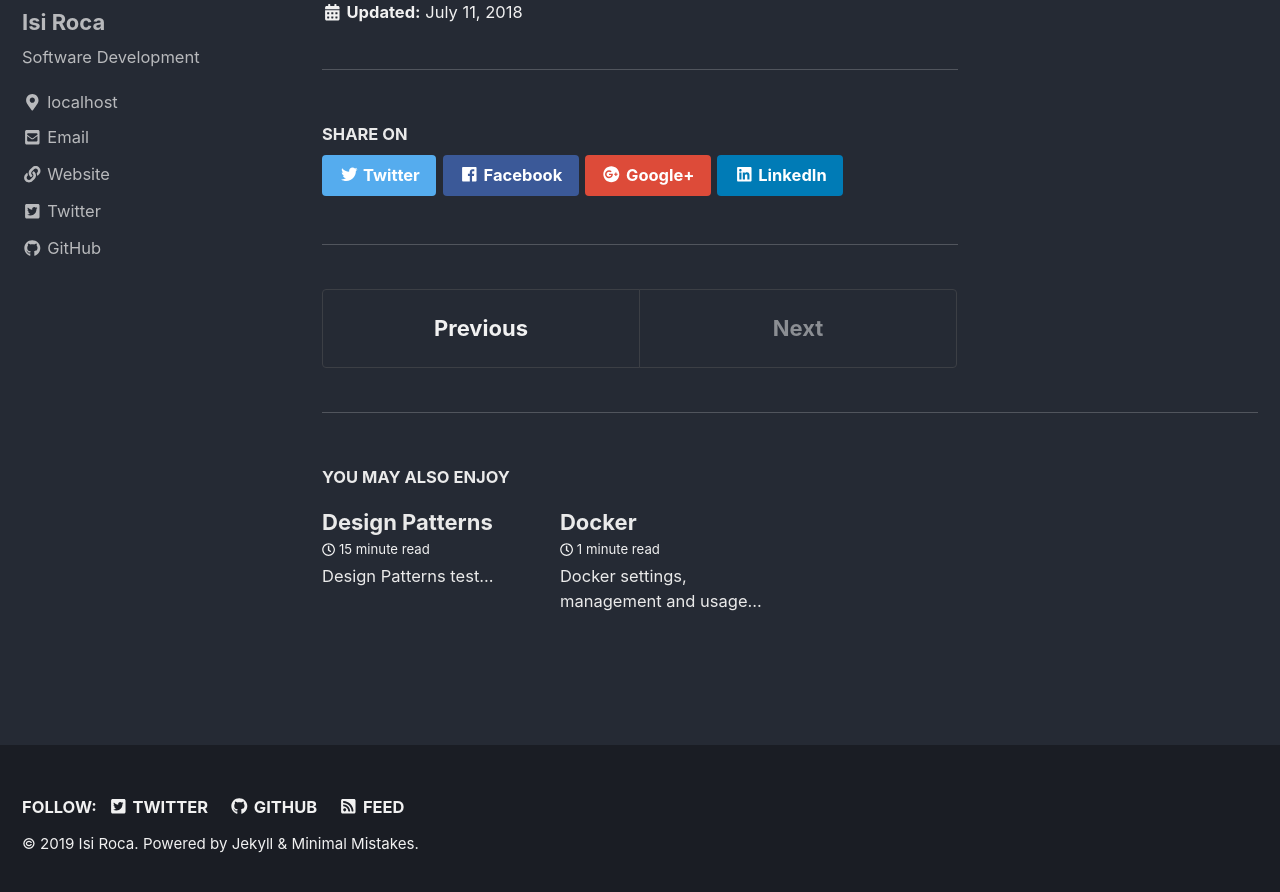
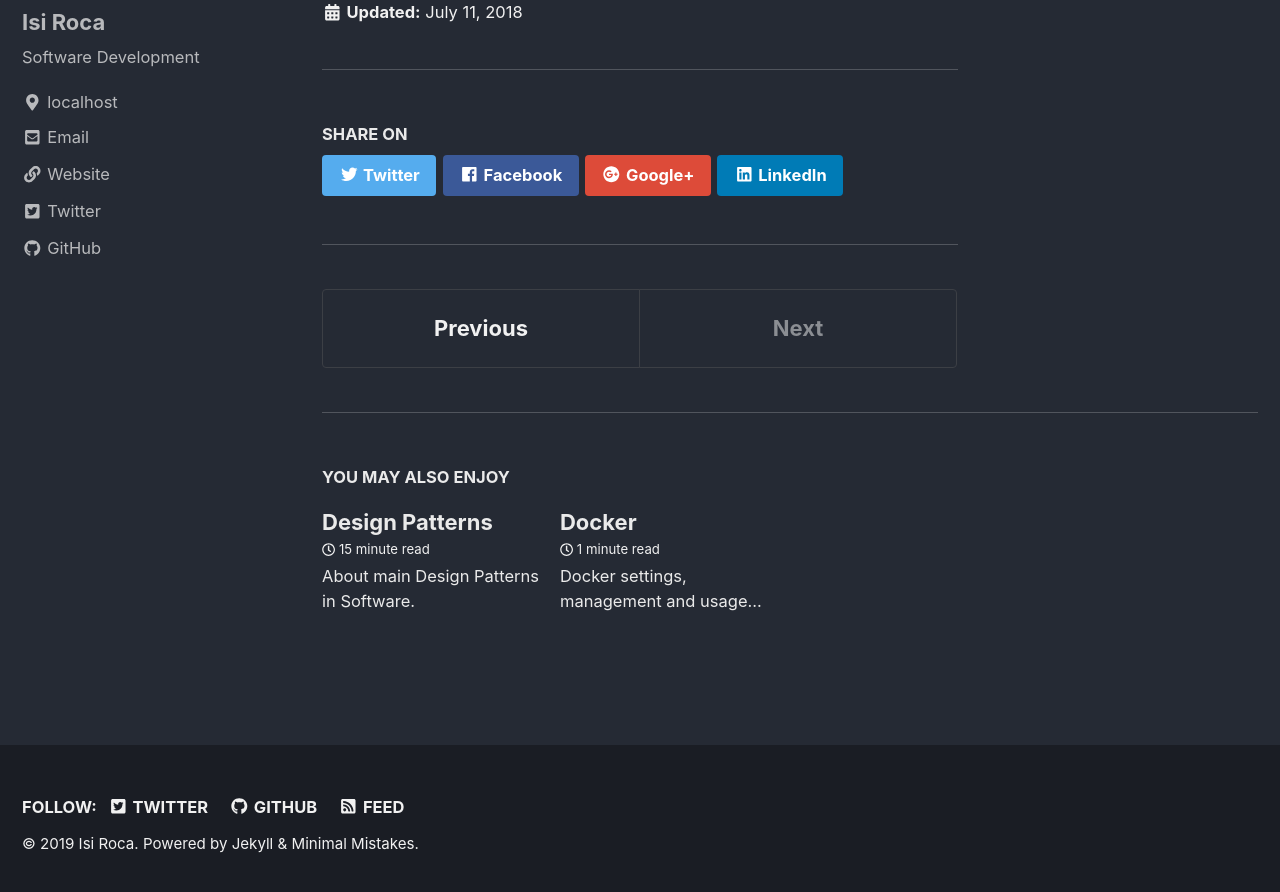
Before and after one commit to IsiRoca/isiroca.github.io, a Jekyll site: the page built from _posts/2018-09-11-solid-principles.md, in a window 1280 px wide and 900 px high, scrolled down 16431 px. Shown: the top 892 px of the window. Built offline with Jekyll 4.4.1, drawn with Linux system fonts in a browser that asks for light colours; cached includes are drawn as plain includes; nearby versions of some CDN libraries.

Commit message:
Adding subtitle in articles

```diff
--- a/_posts/2018-08-11-design-patterns.md
+++ b/_posts/2018-08-11-design-patterns.md
@@ -1,6 +1,6 @@
 ---
 title: "Design Patterns"
-excerpt: "Design Patterns test..."
+excerpt: "About main Design Patterns in Software."
 permalink: /posts/patterns/
 layout: single
 toc: true
--- a/_posts/2018-09-11-solid-principles.md
+++ b/_posts/2018-09-11-solid-principles.md
@@ -1,6 +1,6 @@
 ---
 title: "Solid Principles"
-excerpt: "Solid Principles test..."
+excerpt: "About the five Solid Principles."
 permalink: /posts/solid-principles/
 layout: single
 toc: true
```
